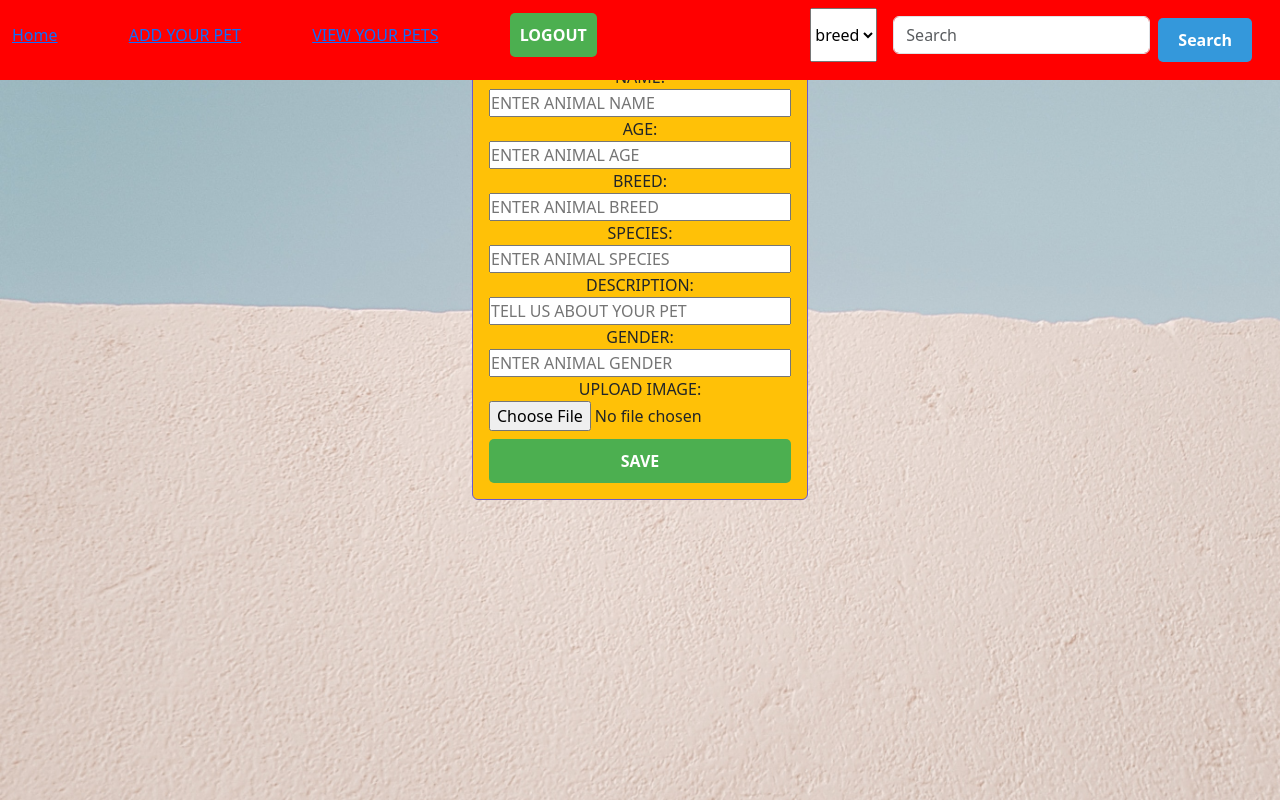
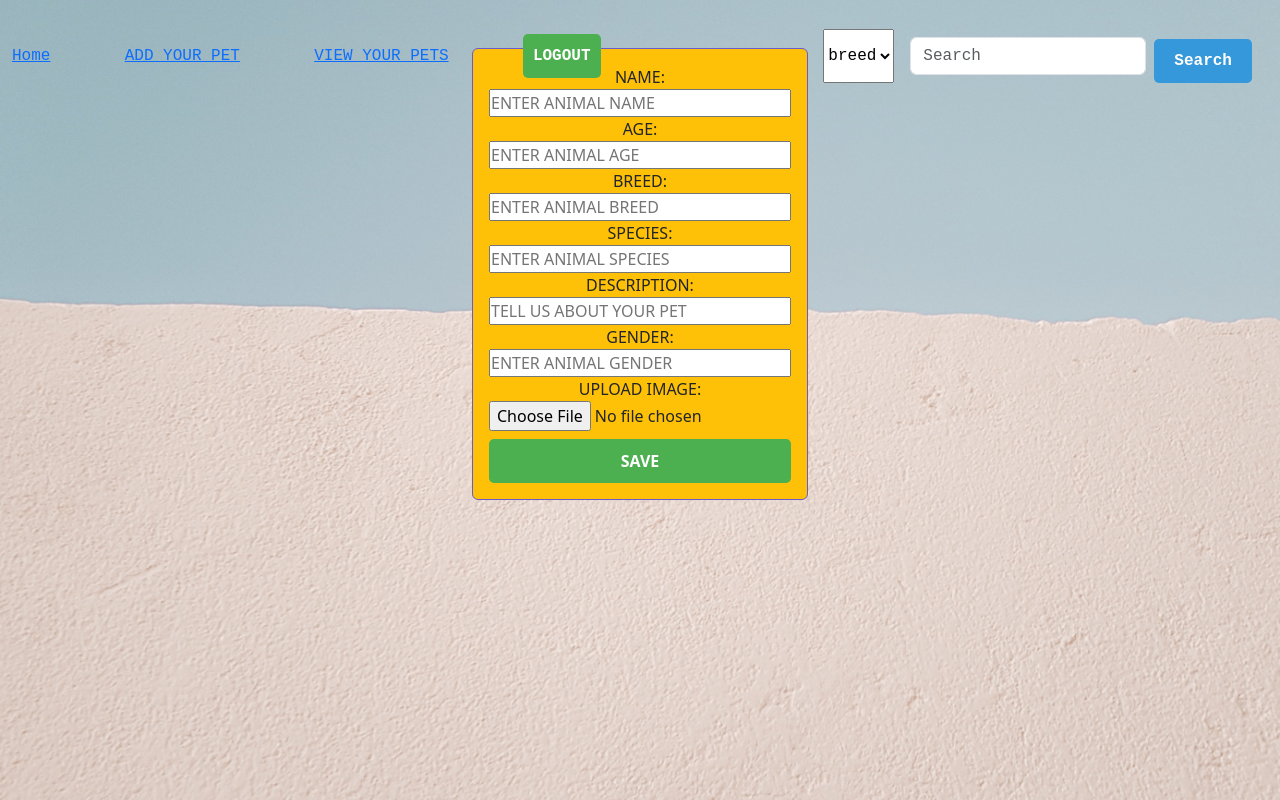
Before and after one commit to Mosesochacha/Pet-Finder, a React (Create React App) app in the folder client/: page /edit in a window 1280 px wide. Built offline with nearby package versions, Linux system fonts and the light colour scheme.

Commit message:
Creating landing page

```diff
--- a/client/src/App/App.css
+++ b/client/src/App/App.css
@@ -9,7 +9,6 @@
 
 body{
   background-image: url(/src/App/pexels-amine-mayoufi-3069334.jpg);
-  background-color: brown;
   background-size: 30%;
   height: 80%;
   width: 100%;
@@ -22,6 +21,15 @@ body{
   z-index: 6000;
  }
 
+ .navbar{
+  background-color: alicebluez;
+  position: fixed;
+  z-index: 999999;
+  width: 100%;
+  font-family: 'Courier New', Courier, monospace;
+  font-size: medium;
+  margin-top: 0%;
+ }
 
   .par{
     color: black;
--- a/client/src/Navbar.js
+++ b/client/src/Navbar.js
@@ -7,7 +7,9 @@ export default function Navbar({ setSearchText, setSearchType }) {
   const history = useHistory();
   const [error, setError] = useState("");
   const handleLogout = async (e) => {
-    e.preventDefault();
+    if (e) {
+      e.preventDefault();
+    }
     const res = await fetch(
       "https://pet-finder-pgl9.onrender.com/user/logout",
       {
@@ -25,8 +27,10 @@ export default function Navbar({ setSearchText, setSearchType }) {
     }
   };
 
+
+
   return (
-    <div className="Navbar">
+    <div className="navbar">
       <nav className="navbar navbar-expand-lg">
         <div className="container-fluid">
           <NavLink to="/home"> Home</NavLink>
--- a/client/src/components/homepage/homepage.js
+++ b/client/src/components/homepage/homepage.js
@@ -74,7 +74,7 @@ export default function Homepage() {
               height="320em"
               style={{ transition: "1s ease-in-out" }}
             />
-            className="par">{paragraphs[Math.floor(Math.random() * paragraphs.length)]}
+           <span className="par" >{paragraphs[Math.floor(Math.random() * paragraphs.length)]}</span>
           </div>
 
           <p>
--- a/client/src/components/homepage/nav.js
+++ b/client/src/components/homepage/nav.js
@@ -5,7 +5,7 @@ export default function HomepageNavbar() {
   const history = useHistory()
   return (
     <div>
-      <nav className="navbar bg-body-tertiary">
+      <nav className="navbar bg-body-tertiary" >
         <div className="container-fluid " id="homepagenav">
           <a href="l" className="navbar-brand">
             WELCOME TO PET FINDER
--- a/client/src/index.css
+++ b/client/src/index.css
@@ -14,11 +14,12 @@ button:hover, a:hover, NavLink:hover {
 
 .Navbar{
   background-color: red;
-  height: 10%;
+  position: fixed;
+  z-index: 999999;
   width: 100%;
-  position: fixed;
-  top: 0;
-  z-index: 9999;
+  font-family: 'Courier New', Courier, monospace;
+  font-size: medium;
+  margin-top: 0%;
 }
 
 .edits{
```
Also changed, not shown: 1 other file (tests, documents, lock files or other folders).
